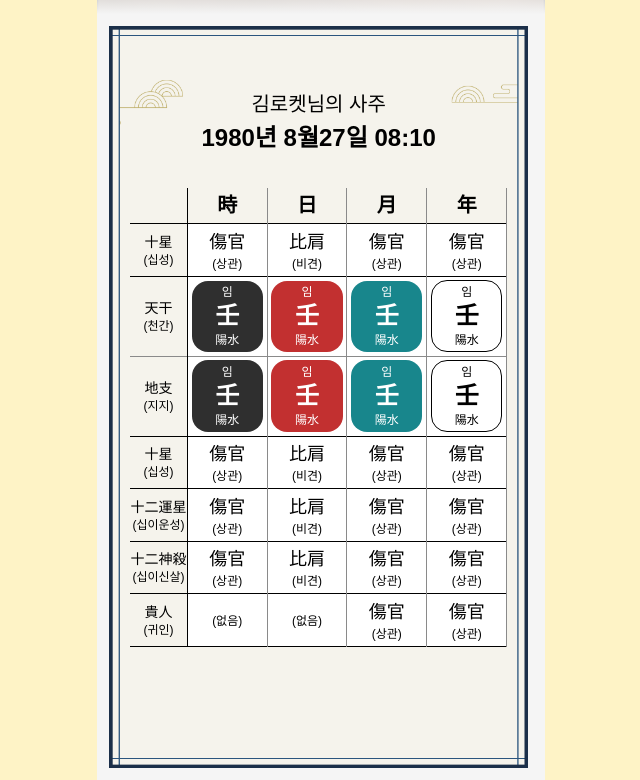
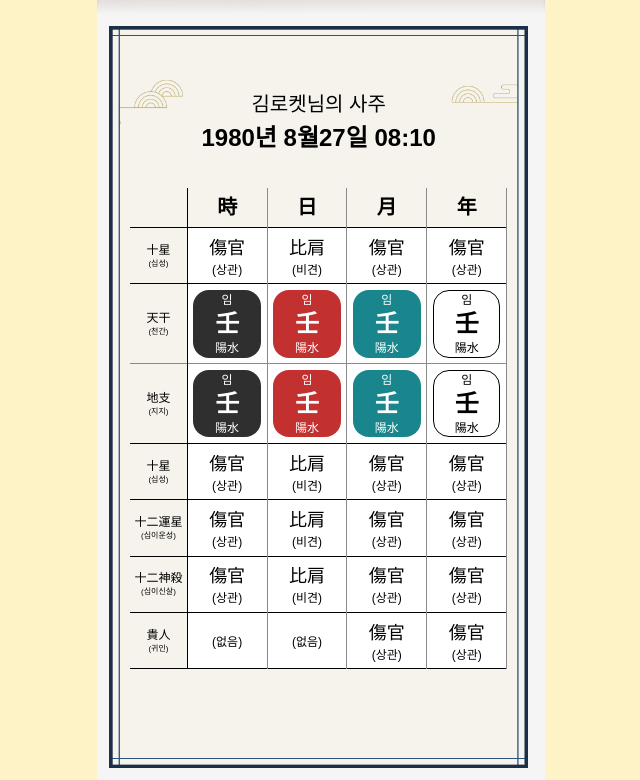
Before and after one commit to khil94/rocket-ai, a Next.js app: page / in a window 1280 px wide. Shown: the part 1188-1968 px from the top of the page, without its empty margins (319-959 px from the left). Built offline with nearby package versions, Linux system fonts and the light colour scheme.

Commit message:
style : 사이즈 미세 조절
- 1열 글자 크기 수정
- td padding값 수정(더 크게)

```diff
--- a/src/components/sazuTable.tsx
+++ b/src/components/sazuTable.tsx
@@ -23,9 +23,9 @@ export default function SazuTable() {
   function TH({ up, down }: { up: string; down: string }) {
     return (
       <td>
-        <div className="flex flex-col break-keep items-center px-[1%]">
-          <span className="ssm:text-sm text-[3vw]">{up}</span>
-          <span className="ssm:text-xs text-[2vw]">{`(${down})`}</span>
+        <div className="flex flex-col break-keep items-center ">
+          <span className="ssm:text-xs text-[3vw]">{up}</span>
+          <span className="ssm:text-[.5rem] text-[2vw]">{`(${down})`}</span>
         </div>
       </td>
     );
@@ -34,14 +34,14 @@ export default function SazuTable() {
   return (
     <table
       className={`
-      text-center border-r-1 border-b-1
+      text-center border-r-1 border-b-1 w-full
 
       [&_td]:border-r-[.5px] [&_td]:first:bg-transparent [&_td]:bg-white
       [&_th]:ssm:text-xl [&_th]:text-[4vw]
       [&_tr,&_thead]:border-b-1
       [&_th,&_td]:border-r-[.5px] [&_th,&_td]:border-r-[#8A8A8A]
     [&_th,&_td]:first:border-black [&_th,&_td]:first:border-r-1
-      [&_th,&_td]:p-[1%] [&_tr]:h-0
+      [&_th,&_td]:p-[1.5%] [&_tr]:h-0
     `}
     >
       <colgroup>
```
